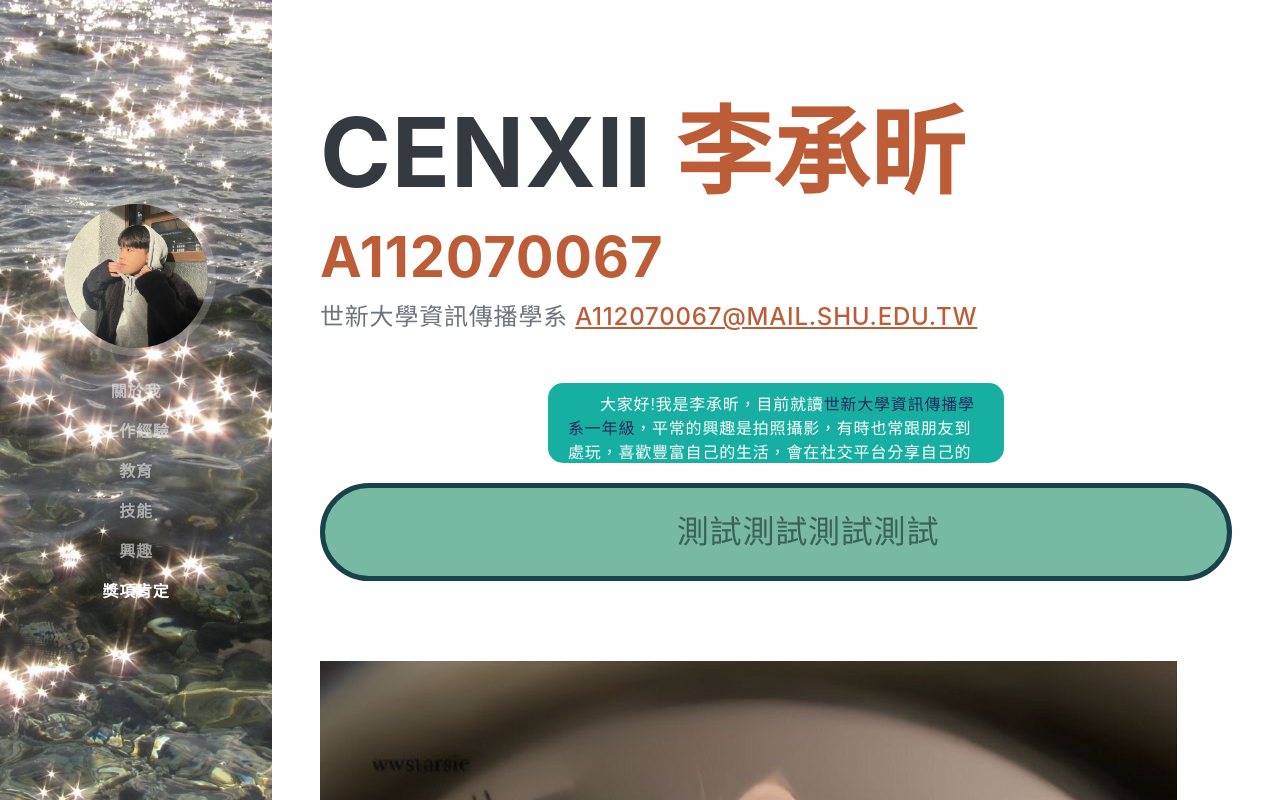
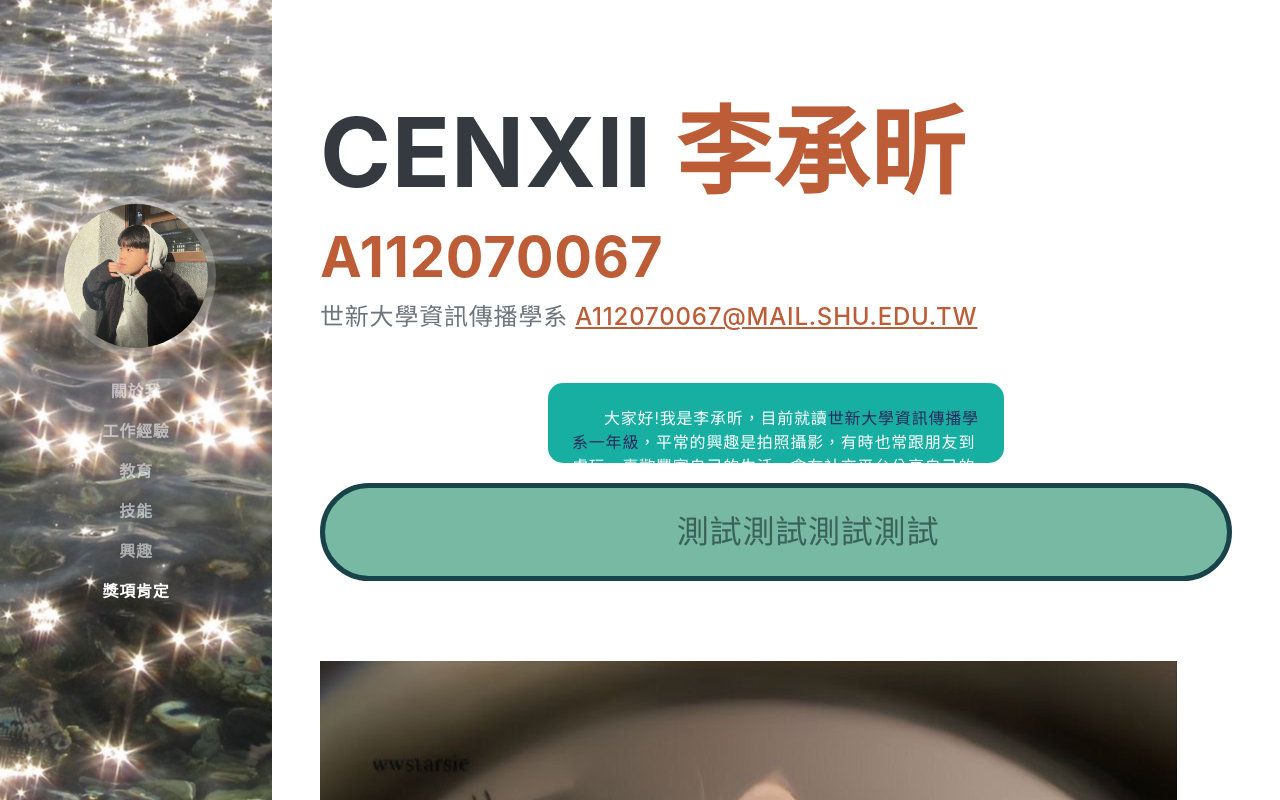
Before and after one commit to cenxii/cenxii.github.io, a plain HTML site: page index.html in a window 1280 px wide. Shown: the top 800 px of the page. Drawn offline with nearby package versions, Linux system fonts and the light colour scheme; a web font is replaced by a local one.

Commit message:
background

```diff
--- a/css/my_styles.css
+++ b/css/my_styles.css
@@ -32,10 +32,8 @@
 }
 
 .bg-primary{
-    background-color: rgb(69, 97, 94) ;
-    background-image: url(../assets/img/4.JPG) !important;
-    background-repeat: no-repeat;
-    background-size: cover;
+    background-color: rgb(69, 97, 94) !important ;
+    background-image: url(../assets/img/4.jpg) ;
     background-position: center;
 }
 
--- a/index.html
+++ b/index.html
@@ -52,7 +52,7 @@
                         世新大學資訊傳播學系
                         <a href="mailto:a112070067@mail.shu.edu.tw">a112070067@mail.shu.edu.tw</a>
                     </div>
-                    <div class="overflow" style="text-indent: 2em;">大家好!我是李承昕，目前就讀<span class="blueblue">世新大學資訊傳播學系一年級</span>，平常的興趣是拍照攝影，有時也常跟朋友到處玩，喜歡豐富自己的生活，會在社交平台分享自己的生活。</div>
+                    <div class="overflow p-4" style="text-indent: 2em;">大家好!我是李承昕，目前就讀<span class="blueblue">世新大學資訊傳播學系一年級</span>，平常的興趣是拍照攝影，有時也常跟朋友到處玩，喜歡豐富自己的生活，會在社交平台分享自己的生活。</div>
                     <div class="redred">測試測試測試測試</div>
                     <img src="/assets/img/2.JPG">
                     <p>這是我的<a href="https://www.instagram.com/cenxii_?igsh=cGVzb24wZmExNWtn&utm_source=qr"target="_blank">IG</a></p>
```
